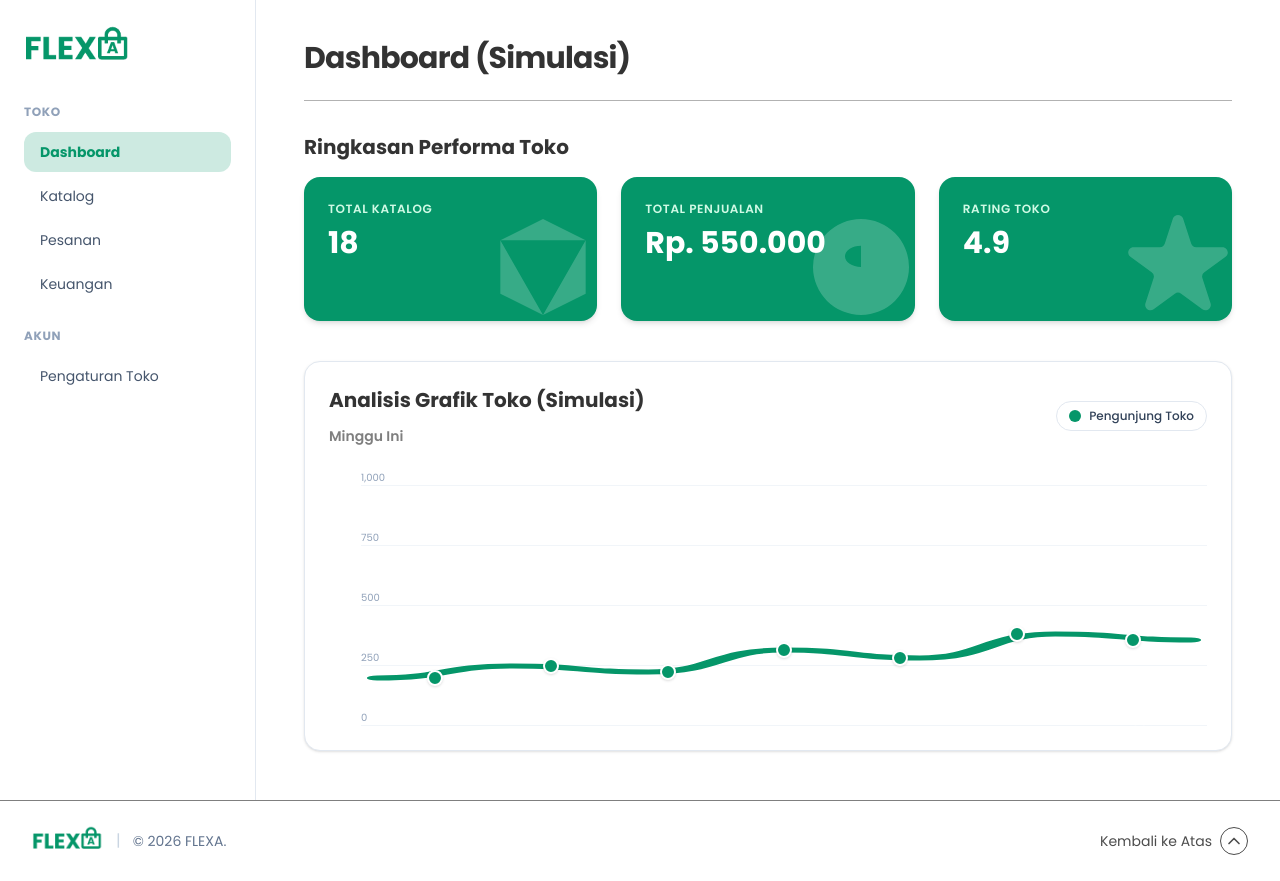
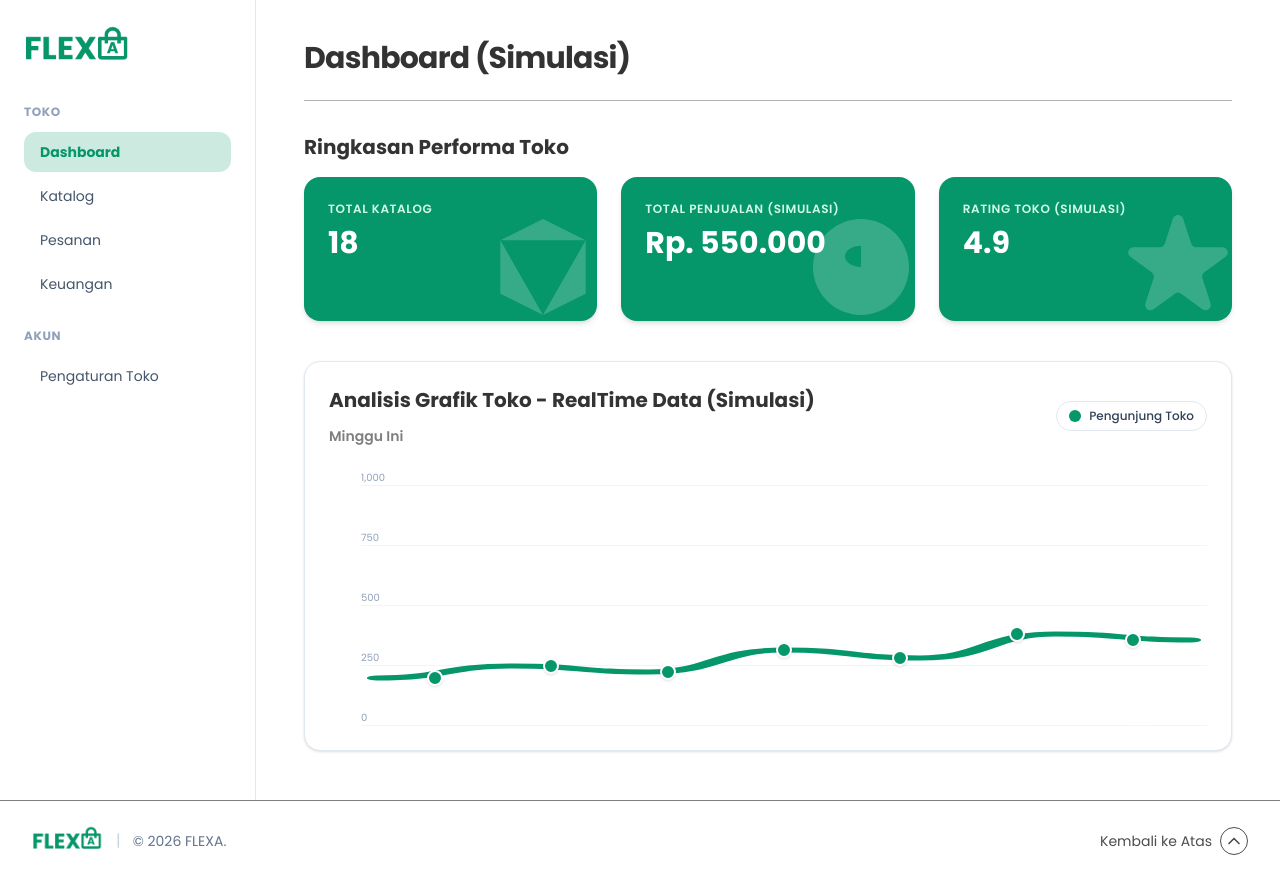
Before and after one commit to NarayanaMahendraAbimanyu/FLEXA-Marketplace, a Next.js app: page /seller/dashboard in a window 1280 px wide. Built offline with nearby package versions, Linux system fonts and the light colour scheme.

Commit message:
Memperbarui desain da nmenambahkan kata Simulasi di Dashboard Penjual

```diff
--- a/app/seller/dashboard/page.tsx
+++ b/app/seller/dashboard/page.tsx
@@ -58,7 +58,7 @@ export default function SellerDashboardPage() {
         <div className="grid grid-cols-1 md:grid-cols-3 gap-6">
           <div
             onClick={() => router.push('/seller/product')}
-            className="cursor-pointer relative overflow-hidden bg-[#059669] text-white p-6 rounded-2xl shadow-md hover:scale-101 transition-transform flex flex-col justify-between h-36"
+            className="cursor-pointer relative overflow-hidden bg-[#059669] text-white p-6 rounded-2xl shadow-md hover:scale-103 active:scale-97 transition-transform flex flex-col justify-between h-36"
           >
             <div className="absolute right-[-10px] bottom-[-10px] opacity-20 pointer-events-none">
               <svg className="w-32 h-32" fill="currentColor" viewBox="0 0 24 24">
@@ -73,7 +73,7 @@ export default function SellerDashboardPage() {
 
           <div
             onClick={() => router.push('/seller/income')}
-            className="cursor-pointer relative overflow-hidden bg-[#059669] text-white p-6 rounded-2xl shadow-md hover:scale-101 transition-transform flex flex-col justify-between h-36"
+            className="cursor-pointer relative overflow-hidden bg-[#059669] text-white p-6 rounded-2xl shadow-md hover:scale-103 active:scale-97 transition-transform flex flex-col justify-between h-36"
           >
             <div className="absolute right-[-10px] bottom-[-10px] opacity-20 pointer-events-none">
               <svg className="w-32 h-32" fill="currentColor" viewBox="0 0 24 24">
@@ -81,14 +81,13 @@ export default function SellerDashboardPage() {
               </svg>
             </div>
             <div>
-              <p className="text-xs font-semibold tracking-wider uppercase text-emerald-100">Total Penjualan</p>
+              <p className="text-xs font-semibold tracking-wider uppercase text-emerald-100">Total Penjualan {"(Simulasi)"}</p>
               <p className="text-3xl font-bold mt-2">Rp. 550.000</p>
             </div>
           </div>
 
           <div
-            onClick={() => router.push('/seller/income')}
-            className="cursor-pointer relative overflow-hidden bg-[#059669] text-white p-6 rounded-2xl shadow-md hover:scale-101 transition-transform flex flex-col justify-between h-36"
+            className="cursor-pointer relative overflow-hidden bg-[#059669] text-white p-6 rounded-2xl shadow-md hover:scale-103 active:scale-97 transition-transform flex flex-col justify-between h-36"
           >
             <div className="absolute right-[-10px] bottom-[-10px] opacity-20 pointer-events-none">
               <svg className="w-32 h-32" fill="currentColor" viewBox="0 0 24 24">
@@ -96,7 +95,7 @@ export default function SellerDashboardPage() {
               </svg>
             </div>
             <div>
-              <p className="text-xs font-semibold tracking-wider uppercase text-emerald-100">Rating Toko</p>
+              <p className="text-xs font-semibold tracking-wider uppercase text-emerald-100">Rating Toko {"(Simulasi)"}</p>
               <p className="text-3xl font-bold mt-2">4.9</p>
             </div>
           </div>
@@ -106,7 +105,7 @@ export default function SellerDashboardPage() {
       <section className="bg-white border border-slate-200 rounded-2xl p-6 shadow-sm">
         <div className="flex flex-col sm:flex-row sm:items-center sm:justify-between mb-6 gap-4">
           <div>
-            <h2 className="text-lg sm:text-xl font-bold text-black/80">Analisis Grafik Toko {"(Simulasi)"}</h2>
+            <h2 className="text-lg sm:text-xl font-bold text-black/80">Analisis Grafik Toko - RealTime Data {"(Simulasi)"}</h2>
             <div className="flex items-center gap-2 mt-3">
               <span className="font-semibold text-black/50 text-xs sm:text-sm">Minggu Ini</span>
             </div>
```
